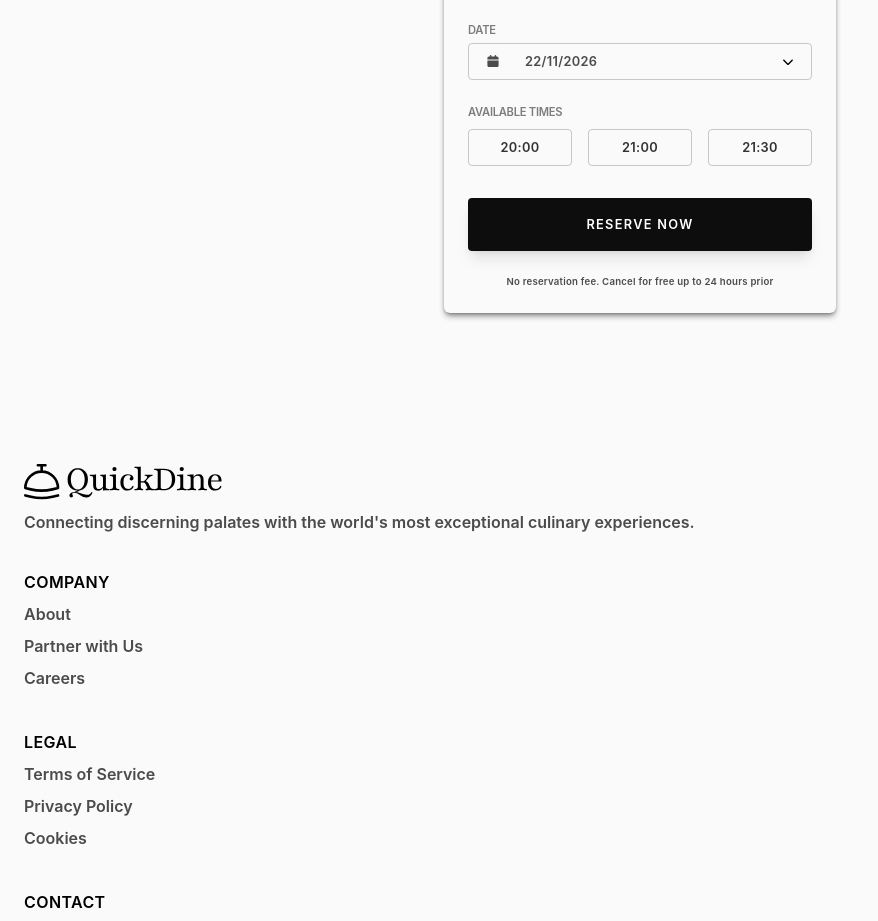
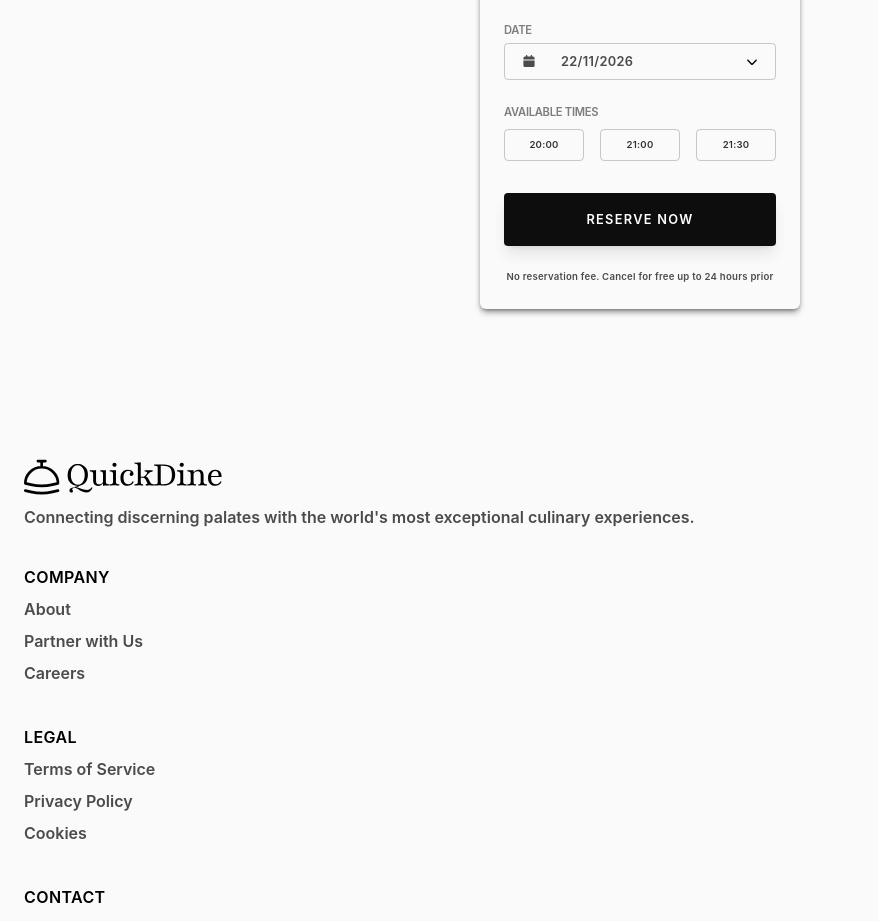
Before and after one commit to aninakwadesmond/restaurant, a React (Vite) app: page /details/18 in a window 1280 px wide. Shown: the part 1280-2201 px from the top of the page, without its empty margins (0-878 px from the left). Built offline with nearby package versions, Linux system fonts and the light colour scheme.

Commit message:
added pages

```diff
--- a/src/pages/Details.jsx
+++ b/src/pages/Details.jsx
@@ -88,7 +88,7 @@ function Details() {
         <Review name="sophia loren" date="05/06/2026/" rating={5} />
       </div>
       <div className="w-full flex flex-col items-center justify-center  ">
-        <div className=" shadow-md shadow-black/40 rounded-md  flex flex-col gap-7 py-6 mx-6 px-6   ">
+        <div className=" shadow-md shadow-black/40 rounded-md  flex flex-col gap-7 py-6 mx-6 px-6   w-80">
           <h3 className="font-semibold text-black tracking-wide text-[1.3rem] ">
             Book a Table
           </h3>
@@ -141,19 +141,19 @@ function AvailableTImes() {
       <div className="flex items-center gap-4">
         <button
           type="button"
-          className=" px-6 rounded-sm border-[.1rem] border-black/20 py-2  w-26 text-[.8rem] font-semibold text-black/80 tracking-wide"
+          className=" px-6 rounded-sm border-[.1rem] border-black/20 py-2  w-26 text-[.6rem] font-semibold text-black/80 tracking-wide"
         >
           20:00
         </button>
         <button
           type="button"
-          className=" px-6 rounded-sm border-[.1rem] border-black/20 py-2  w-26 text-[.8rem] font-semibold text-black/80 tracking-wide"
+          className=" px-6 rounded-sm border-[.1rem] border-black/20 py-2  w-26 text-[.6rem] font-semibold text-black/80 tracking-wide "
         >
           21:00
         </button>
         <button
           type="button"
-          className=" px-6 rounded-sm border-[.1rem] border-black/20 py-2  w-26 text-[.8rem] font-semibold text-black/80 tracking-wide"
+          className=" px-6 rounded-sm border-[.1rem] border-black/20 py-2  w-26 text-[.6rem] font-semibold text-black/80 tracking-wide"
         >
           21:30
         </button>
```
